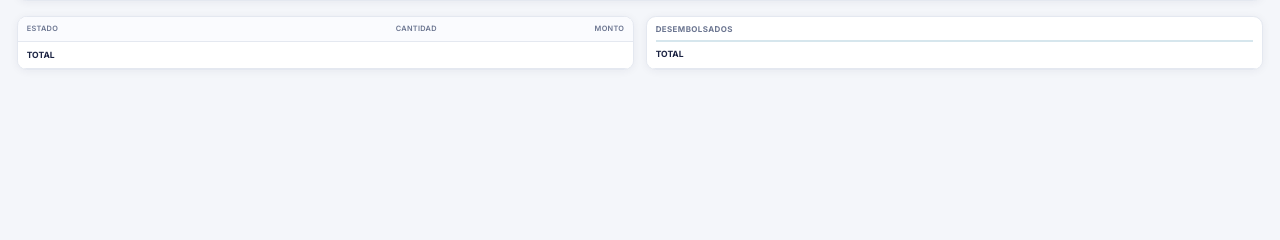
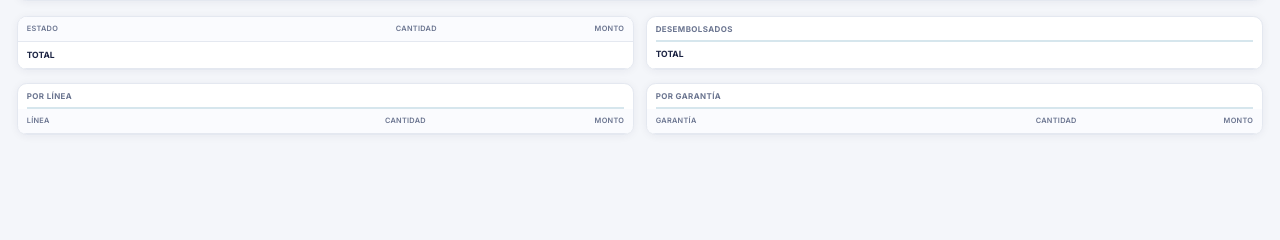
Before and after one commit to ofconde/consultas-sde, a FastAPI app: template templates/instancia_superior.html in a window 1280 px wide. Shown: the part 143-383 px from the top of the page. Run offline with FastAPI, Linux system fonts and the light colour scheme; the template is opened without the code that fills it: most values are stand-ins (such as "Sample title", 1, 10 or a date in 2020); lists and menus that the app fills with data are empty; parts of the project's set-up code (start-up, migrations or seed data) failed here and were passed over.

Commit message:
feat(instancia-superior): resumen por línea y por garantía
Dos tablas nuevas (cantidad + monto, ordenadas de mayor a menor) en
/panel/instancia-superior y en el informe imprimible /informe/instancia-
superior — mismo criterio que el resumen por estado ya existente.

Co-Authored-By: Claude Sonnet 5 <noreply@anthropic.com>

```diff
--- a/routers/consultas.py
+++ b/routers/consultas.py
@@ -324,12 +324,29 @@ def instancia_superior(_=Depends(require_login)):
             resumen_por_estado[c["estado_carpeta"]]["monto"] += c["monto"]
     desembolsados = [c for c in casos if c["estado_carpeta"] == "DESEMBOLSADO"]
 
+    def _agrupar(clave):
+        """Cantidad y monto por valor de `clave` (linea/garantia), de mayor a
+        menor monto — mismo criterio que los desgloses del informe general."""
+        acc = {}
+        for c in casos:
+            k = c[clave]
+            if k not in acc:
+                acc[k] = {"n": 0, "monto": 0}
+            acc[k]["n"] += 1
+            acc[k]["monto"] += c["monto"]
+        filas = [{"clave": k, "n": v["n"], "monto": v["monto"], "monto_fmt": _monto(v["monto"])}
+                 for k, v in acc.items()]
+        filas.sort(key=lambda f: f["monto"], reverse=True)
+        return filas
+
     return {
         "total": len(casos),
         "monto_total": monto_total, "monto_total_fmt": _monto(monto_total),
         "resumen": [{"estado": e, "n": resumen_por_estado[e]["n"],
                      "monto": resumen_por_estado[e]["monto"], "monto_fmt": _monto(resumen_por_estado[e]["monto"])}
                     for e in ESTADOS_CARPETA],
+        "resumen_linea": _agrupar("linea"),
+        "resumen_garantia": _agrupar("garantia"),
         "desembolsados": [{"nombre": c["nombre"], "monto_fmt": c["monto_fmt"]} for c in desembolsados],
         "desembolsados_total_fmt": _monto(sum(c["monto"] for c in desembolsados)),
         "casos": casos,
--- a/templates/instancia_superior.html
+++ b/templates/instancia_superior.html
@@ -48,6 +48,20 @@
         <table>
           <tbody id="is-desembolsados-tbody"></tbody>
           <tfoot><tr><td class="is-total">TOTAL</td><td class="is-total" style="text-align:right" id="is-desembolsados-total"></td></tr></tfoot>
+        </table>
+      </div>
+      <div class="tabla-wrap card">
+        <div class="sec-title" style="margin:0.75rem 0.875rem 0">Por línea</div>
+        <table>
+          <thead><tr><th>Línea</th><th style="text-align:right">Cantidad</th><th style="text-align:right">Monto</th></tr></thead>
+          <tbody id="is-linea-tbody"></tbody>
+        </table>
+      </div>
+      <div class="tabla-wrap card">
+        <div class="sec-title" style="margin:0.75rem 0.875rem 0">Por garantía</div>
+        <table>
+          <thead><tr><th>Garantía</th><th style="text-align:right">Cantidad</th><th style="text-align:right">Monto</th></tr></thead>
+          <tbody id="is-garantia-tbody"></tbody>
         </table>
       </div>
     </div>
@@ -112,6 +126,14 @@ async function cargar(){
     ? d.desembolsados.map(x => `<tr><td>${escapeHtml(x.nombre)}</td><td style="text-align:right">${escapeHtml(x.monto_fmt)}</td></tr>`).join('')
     : '<tr><td class="muted" colspan="2">Sin desembolsos todavía.</td></tr>';
   $('#is-desembolsados-total').textContent = d.desembolsados_total_fmt;
+
+  const filaAgrupada = f => `<tr><td>${escapeHtml(f.clave)}</td><td style="text-align:right">${f.n}</td><td style="text-align:right">${escapeHtml(f.monto_fmt)}</td></tr>`;
+  $('#is-linea-tbody').innerHTML = d.resumen_linea.length
+    ? d.resumen_linea.map(filaAgrupada).join('')
+    : '<tr><td class="muted" colspan="3">Sin datos.</td></tr>';
+  $('#is-garantia-tbody').innerHTML = d.resumen_garantia.length
+    ? d.resumen_garantia.map(filaAgrupada).join('')
+    : '<tr><td class="muted" colspan="3">Sin datos.</td></tr>';
 }
 
 async function cambiarEstadoCarpeta(id, valor){
```
Also changed, not shown: templates/informe_instancia_superior.html (+23 -0 lines).
